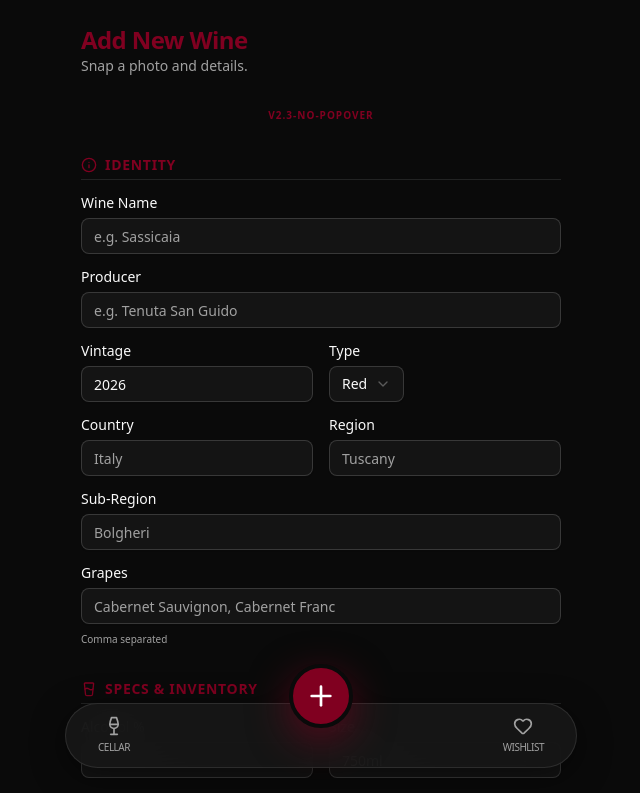
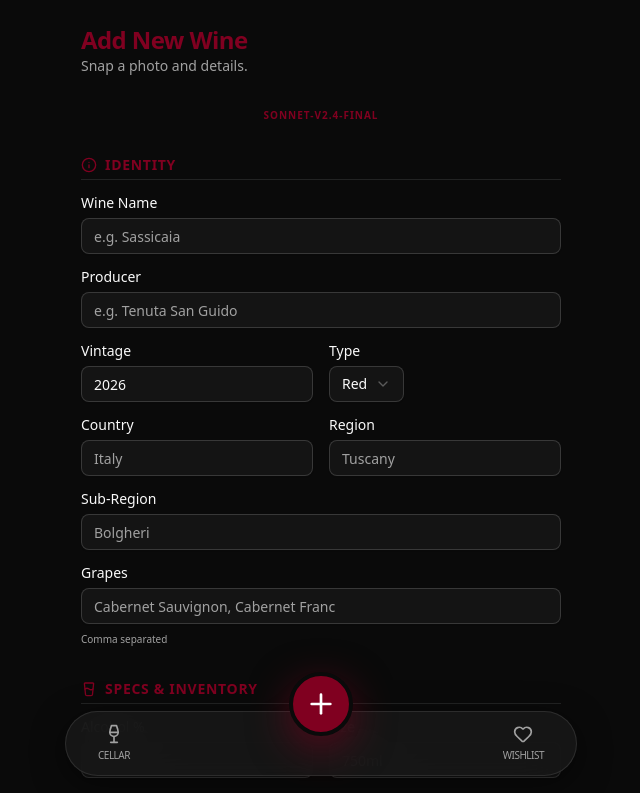
Before and after one commit to mpjivdc/VeniVidiVino, a Next.js app: page /add in a window 1280 px wide. Shown: the top 793 px of the page, without its empty margins (319-959 px from the left). Built offline with nearby package versions, Linux system fonts and the light colour scheme.

Commit message:
V2.4 SONNET FINAL: UI sync, bottom-6 nav, verified grid layout

```diff
--- a/components/AddWineForm.tsx
+++ b/components/AddWineForm.tsx
@@ -266,7 +266,7 @@ export function AddWineForm() {
     return (
         <div className="space-y-6 pb-24">
             <div className="text-center py-2">
-                <p className="text-[10px] text-primary font-bold tracking-widest">V2.3-NO-POPOVER</p>
+                <p className="text-[10px] text-primary font-bold tracking-widest">SONNET-V2.4-FINAL</p>
             </div>
 
             <Form {...form}>
--- a/components/BottomNav.tsx
+++ b/components/BottomNav.tsx
@@ -11,7 +11,7 @@ export function BottomNav() {
     const [showMenu, setShowMenu] = useState(false)
 
     return (
-        <div className="fixed bottom-[2rem] left-1/2 -translate-x-1/2 z-50 w-[90%] max-w-lg">
+        <div className="fixed bottom-6 left-1/2 -translate-x-1/2 z-50 w-[90%] max-w-lg">
             <nav className="bg-card/95 backdrop-blur-xl border border-white/10 shadow-[0_8px_32px_rgba(0,0,0,0.5)] rounded-[2.5rem] px-8 py-3 flex items-center justify-between relative">
                 <Link
                     href="/cellar"
```
